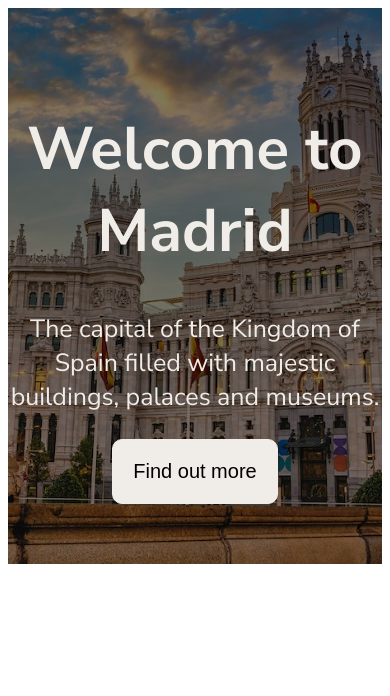
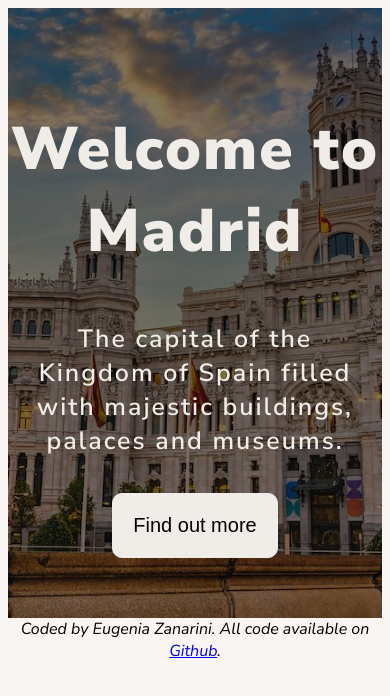
Before and after one commit to therankofjedimaster/travel-project, a plain HTML site: page index.html in a window 390 px wide. Drawn offline with Linux system fonts and the light colour scheme.

Commit message:
Header
-Made the header responsive
-Changed background color of the body

```diff
--- a/index.html
+++ b/index.html
@@ -15,12 +15,17 @@
 </head>
 
 <body>
-    <header>
-        <h1>Welcome to Madrid</h1>
-        <p>The capital of the Kingdom of Spain filled with majestic buildings, palaces and museums.</p>
-        <a href="https://www.esmadrid.com/en" target="_blank"> <button>Find out more</button></a>
-    </header>
-    <footer></footer>
+    <div class="container">
+        <header>
+            <h1>Welcome to Madrid</h1>
+            <p>The capital of the Kingdom of Spain filled with majestic buildings, palaces and museums.</p>
+            <a href="https://www.esmadrid.com/en" target="_blank"> <button>Find out more</button></a>
+        </header>
+    </div>
+    <footer>
+        <i> Coded by Eugenia Zanarini. All code available on <a
+                href="https://github.com/therankofjedimaster/travel-project" target="_blank">Github</a>.</i>
+    </footer>
 </body>
 
 </html>
--- a/style.css
+++ b/style.css
@@ -1,9 +1,30 @@
 body {
   font-family: 'Nunito Sans', sans-serif;
+  background-color: rgb(249, 245, 242);
 }
 
+@media (max-width: 900px) {
+  .container {
+    max-width: 800px;
+  }
+  header {
+    padding: 30px 0;
+  }
+  h1 {
+    font-size: 45px;
+  }
+  p {
+    font-size: 20px;
+  }
+}
+.container {
+  display: flex;
+  justify-content: center;
+  margin: 0 auto;
+  max-width: 1400px;
+}
 header {
-  max-width: 1200px;
+  max-width: 1400px;
   margin: 0 auto;
   background-image: linear-gradient(rgba(0, 0, 0, 0.5), rgba(0, 0, 0, 0.5)),
     url('images/madrid-header.jpg');
@@ -12,26 +33,35 @@ header {
   background-repeat: no-repeat;
   text-align: center;
   padding: 60px 0;
+  letter-spacing: 2px;
 }
 
 h1 {
   color: rgb(240, 236, 231);
   font-size: 60px;
+  font-weight: 900;
 }
 p {
   color: rgb(240, 236, 231);
   font-size: 25px;
+  padding: 10px;
+  font-weight: 600;
 }
 
 button {
   background-color: rgb(240, 236, 231);
+  border-radius: 10px;
+  border: 1px solid rgb(240, 236, 231);
   font-size: 20px;
-  border: 1px solid rgb(240, 236, 231);
-  border-radius: 10px;
   padding: 20px;
 }
 
+a:hover,
 button:hover {
   color: rgb(241, 114, 10);
   cursor: grab;
 }
+
+footer {
+  text-align: center;
+}
```
